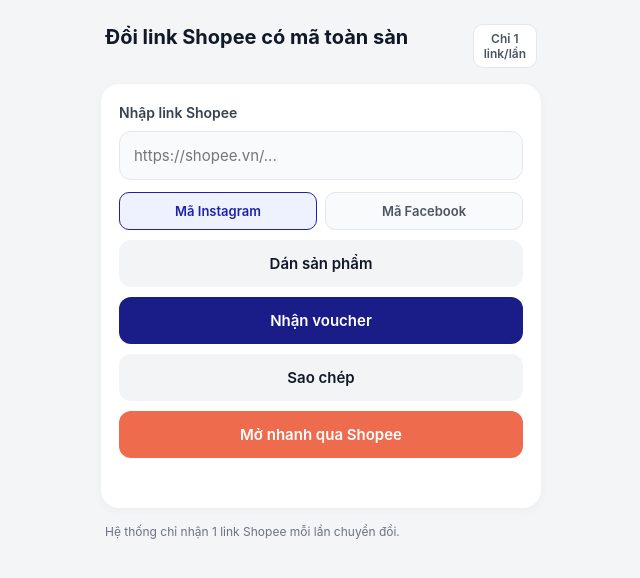
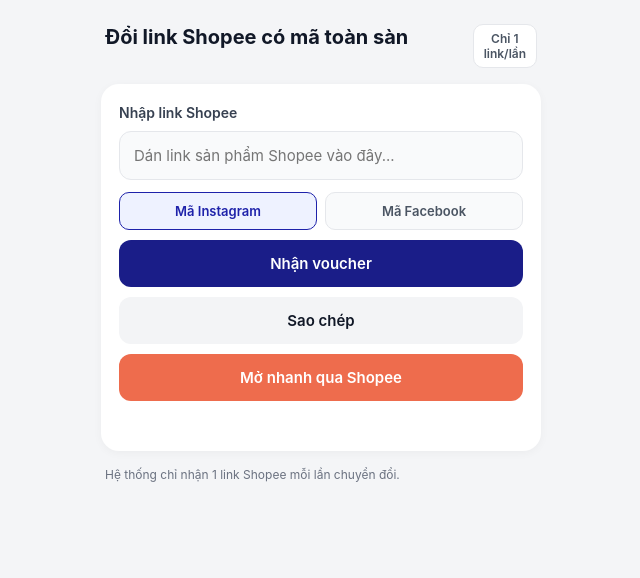
Before and after one commit to hoangthihuonggiang09-max/chi-giam-gia, a plain HTML site: page index.html in a window 1280 px wide. Shown: the whole page, without its empty margins (319-959 px from the left). Drawn offline with Linux system fonts and the light colour scheme.

Commit message:
Update index.html

```diff
--- a/index.html
+++ b/index.html
@@ -162,7 +162,7 @@
         id="shopeeUrl"
         class="input-box"
         type="url"
-        placeholder="https://shopee.vn/..."
+        placeholder="Dán link sản phẩm Shopee vào đây..."
         autocomplete="off"
       />
 
@@ -174,10 +174,6 @@
           Mã Facebook
         </button>
       </div>
-
-      <button type="button" class="btn btn-light" onclick="pasteProduct()">
-        Dán sản phẩm
-      </button>
 
       <button type="button" class="btn btn-primary" onclick="convertLink()">
         Nhận voucher
@@ -217,19 +213,6 @@
       el.className = "status " + (type || "");
     }
 
-    async function pasteProduct() {
-      try {
-        const text = await navigator.clipboard.readText();
-        if (text) {
-          document.getElementById("shopeeUrl").value = text.trim();
-          setStatus("", "");
-        }
-      } catch {
-        document.getElementById("shopeeUrl").focus();
-        setStatus("Nhấn giữ vào ô nhập phía trên để dán link.", "error");
-      }
-    }
-
     async function convertLink() {
       const raw = document.getElementById("shopeeUrl").value.trim();
       if (!raw) {
@@ -237,7 +220,6 @@
         return;
       }
 
-      // Lọc lấy đúng 1 link đầu tiên nếu người dùng dán kèm mô tả sản phẩm
       const urlMatch = raw.match(/https?:\/\/[^\s]+/i);
       if (!urlMatch) {
         setStatus("Link không hợp lệ.", "error");
```
